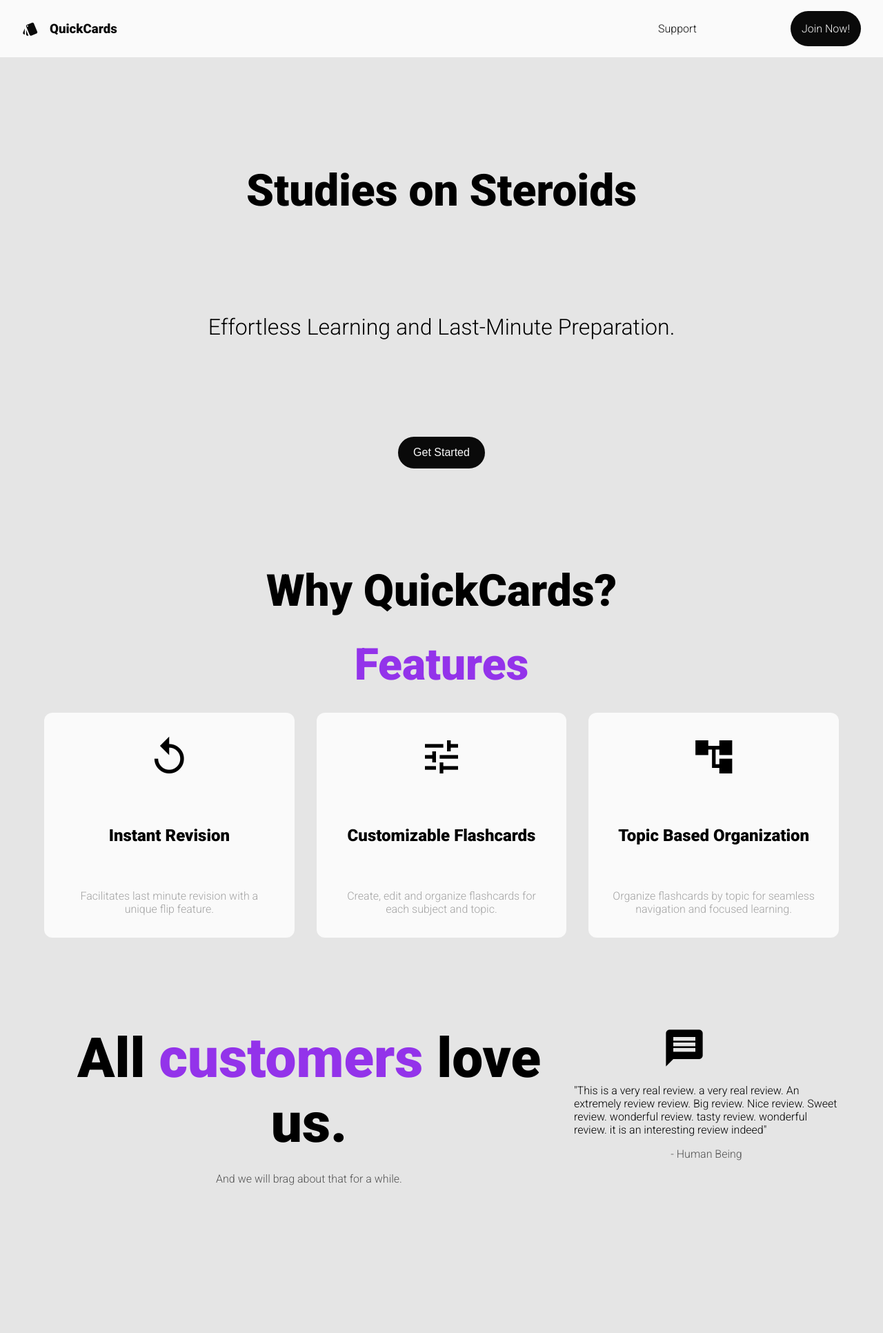
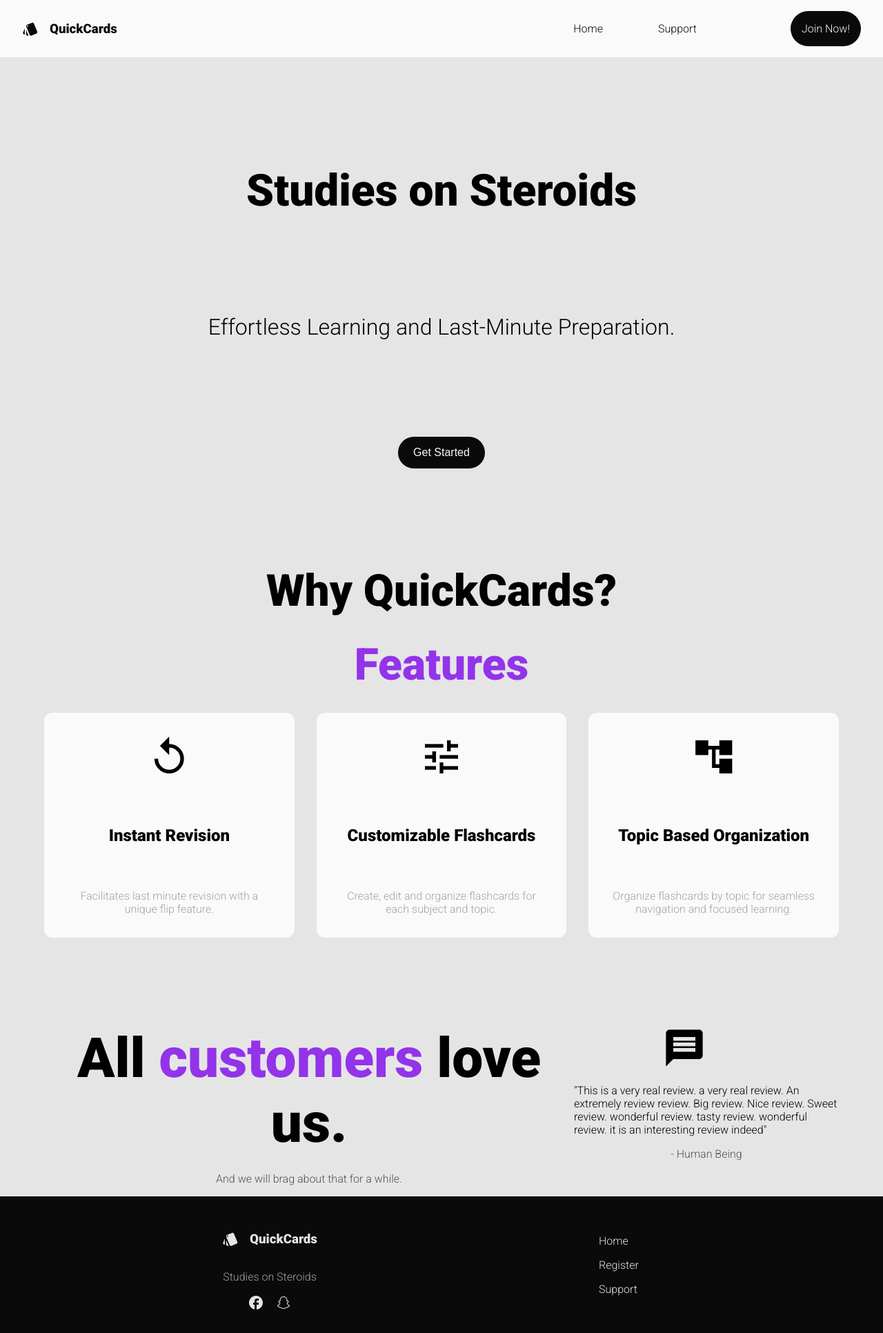
Before and after one commit to kevinalappat09/sem-project, a Django app: page / in a window 1280 px wide. Shown: the whole page at 69% size. Before the commit the page ends 1718 px from the top, so only its background shows below. Run offline with Django 4.2, Linux system fonts and the light colour scheme.

Commit message:
Project complete

```diff
--- a/flashcards_app/flashcards/static/css/styles.css
+++ b/flashcards_app/flashcards/static/css/styles.css
@@ -222,6 +222,7 @@ body {
     display: flex;
     justify-content: space-between;
 }
+
 
 .chapters-list {
     display : flex;
@@ -489,3 +490,83 @@ body {
     height: 30vh;
     border-radius: 48px;
 }
+
+.footer {
+    background-color: var(--accent);
+    color: var(--primary);
+    width: 100%;
+    margin: 0;
+
+    display:flex;
+    justify-content: space-evenly;
+    gap: 32px;
+    padding-top: 32px;
+    padding-bottom: 32px;
+}
+
+.footer-links {
+    display: flex;
+    flex-direction: column;
+    gap: 16px;
+    justify-content: center;
+}
+
+.footer-link {
+    color: var(--primary);
+}
+
+.footer-brand {
+    display: flex;
+    flex-direction: column;
+    align-items: center;
+    gap : 16px
+
+}
+
+.footer-brand-hero {
+    font-size: 16px;
+    color: var(--secondary-hover);
+}
+
+.md-header-light {
+    color: var(--primary);
+}
+
+.footer-header {
+    display: flex;
+    align-items: center;
+    gap: 16px;
+    color: var(--primary);
+}
+
+.social {
+    display: flex;
+    gap: 16px;
+}
+
+.support-content {
+    display: flex;
+    flex-direction: column;
+    align-items: center;
+    padding-top : 32px;
+}
+
+.support-container  {
+    width: 50%;
+    display: flex;
+    flex-direction: column;
+    align-items: center;
+    gap: 32px;
+    margin-top: 32px;
+}
+
+.support-card {
+    border-top: 1px solid var(--secondary-hover);
+    border-bottom: 1px solid var(--secondary-hover);
+    padding: 32px 0px;
+}
+
+.support-question {
+    font-weight: 700;
+    padding-bottom: 16px;
+}
--- a/flashcards_app/flashcards/templates/flashcards/base.html
+++ b/flashcards_app/flashcards/templates/flashcards/base.html
@@ -29,9 +29,10 @@
                     {% if user.is_authenticated %}
                     <li class="nav-item"><a class="nav-item-link" href="{% url 'flashcards:home' %}">Home</a></li>
                     <li class="nav-item"><a class="nav-item-link" href="{% url 'flashcards:manage' %}">Manage</a></li>
-                    <li class="nav-item"><a class="nav-item-link" href="{% url 'flashcards:home' %}">Support</a></li>
+                    <li class="nav-item"><a class="nav-item-link" href="{% url 'flashcards:support' %}">Support</a></li>
                     {% else %}
-                    <li class="nav-item"><a class="nav-item-link" href="{% url 'flashcards:home' %}">Support</a></li>
+                    <li class="nav-item"><a class="nav-item-link" href="{% url 'flashcards:home' %}">Home</a></li>
+                    <li class="nav-item"><a class="nav-item-link" href="{% url 'flashcards:support' %}">Support</a></li>
                     {% endif %}
                 </ul>
             </div>
--- a/flashcards_app/flashcards/templates/flashcards/home.html
+++ b/flashcards_app/flashcards/templates/flashcards/home.html
@@ -88,9 +88,29 @@
                 </div>
             </div>
         </div>
+
     {% endif %}
 </div>
-
+<div class="footer">
+    <div class="footer-brand">
+        <div class="footer-header">
+            <i class="material-icons md-header-light">style</i>
+            <h3 class="nav-header-text-light">QuickCards</h3>
+        </div>
+        <div class="footer-brand-hero">
+            Studies on Steroids
+        </div>
+        <div class="social">
+            <i class="material-icons md-header-light">facebook</i>
+            <i class="material-icons md-header-light">snapchat</i>
+        </div>
+    </div>
+    <div class="footer-links">
+        <li class="nav-item"><a class="nav-item-link footer-link" href="{% url 'flashcards:home' %}">Home</a></li>
+        <li class="nav-item"><a class="nav-item-link footer-link" href="{% url 'flashcards:register' %}">Register</a></li>
+        <li class="nav-item"><a class="nav-item-link footer-link" href="{% url 'flashcards:support' %}">Support</a></li>
+    </div>
+</div>
 <script>
     document.addEventListener("DOMContentLoaded", function() {
         var chapters = document.querySelectorAll(".chapter-card-container");
--- a/flashcards_app/flashcards/urls.py
+++ b/flashcards_app/flashcards/urls.py
@@ -16,4 +16,5 @@ urlpatterns = [
     path('add_flashcard/',views.add_flashcard,name='add_flashcard'),
     path('edit_flashcard/<int:flashcard_id>/',views.edit_flashcard,name="edit_flashcard"),
     path('delete_flashcard/<int:flashcard_id>/',views.delete_flashcard,name="delete_flashcard"),
+    path('support/',views.support,name='support'),
 ]
--- a/flashcards_app/flashcards/views.py
+++ b/flashcards_app/flashcards/views.py
@@ -171,3 +171,6 @@ def delete_flashcard(request, flashcard_id) :
         return redirect('flashcards:manage')
 
     return render(request,'flashcards/confirm_deletion.html',{'flashcard':flashcard})
+
+def support(request) :
+    return render(request,'flashcards/support.html')
```
Also changed, not shown: flashcards_app/flashcards/templates/flashcards/support.html (+52 -1 lines), flashcards_app/db.sqlite3.
